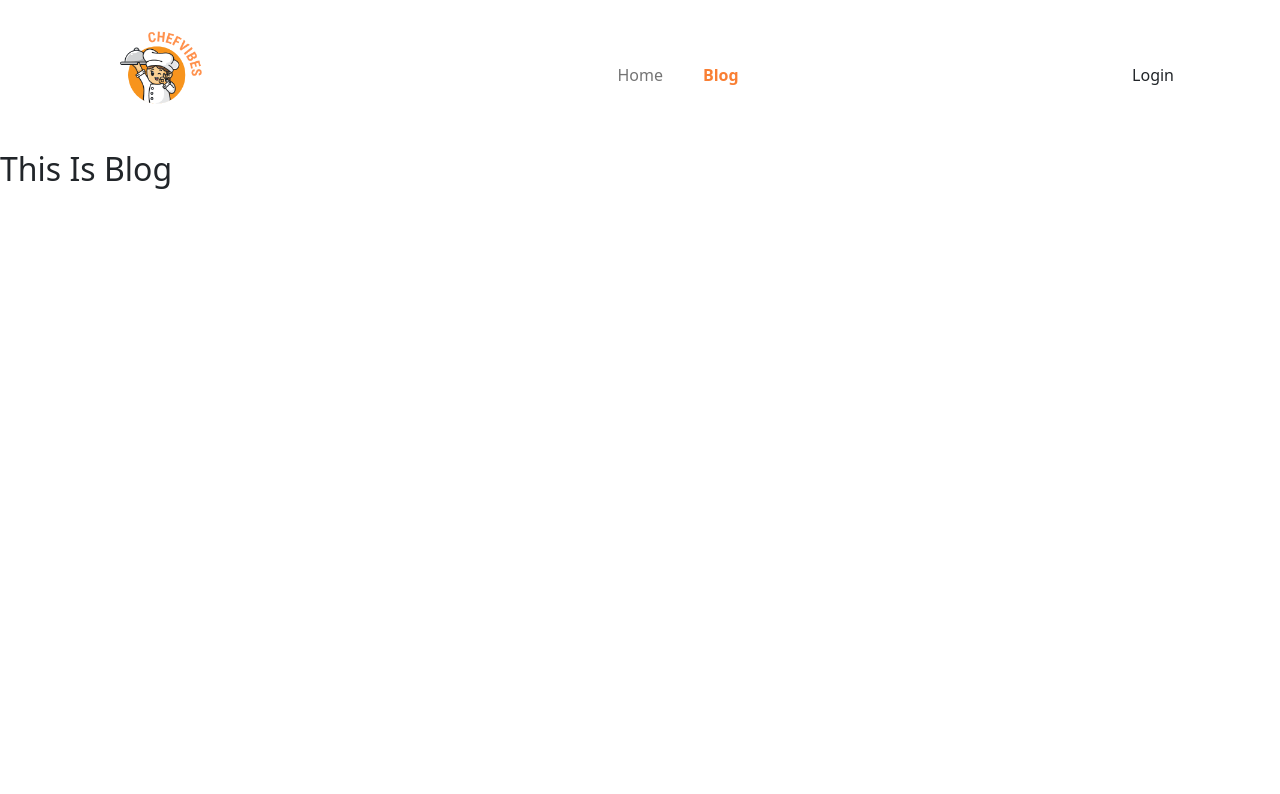
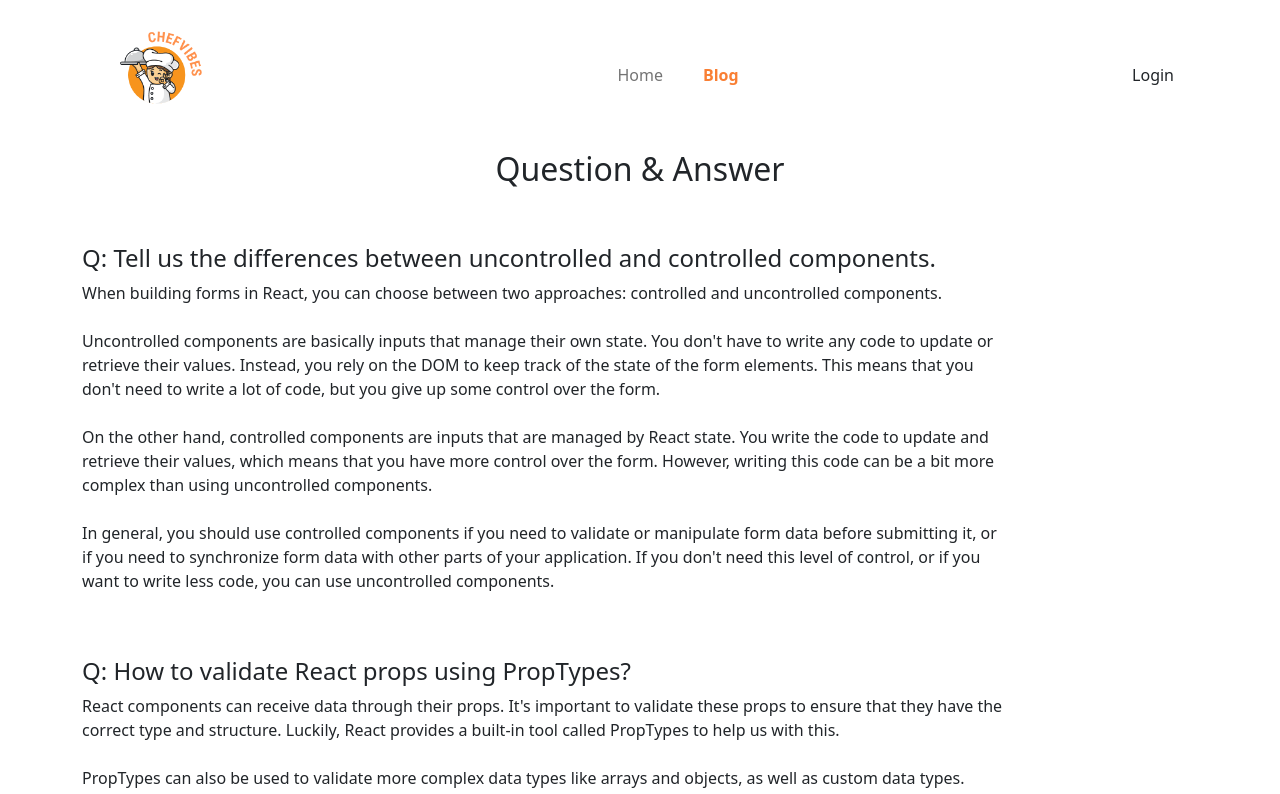
Before and after one commit to NusratJahanGeek/chef-vibes-client, a React (Vite) app: page /blog in a window 1280 px wide. Shown: the top 794 px of the page. Built offline with nearby package versions, Linux system fonts and the light colour scheme; no server answers.

Commit message:
Blog Page Added

```diff
--- a/src/pages/Blog/Blog.jsx
+++ b/src/pages/Blog/Blog.jsx
@@ -1,11 +1,123 @@
-import React from 'react';
+import React from "react";
+import { Col, Container, Row } from "react-bootstrap";
 
 const Blog = () => {
-    return (
-        <div>
-            <h2>This Is Blog</h2>
-        </div>
-    );
+  return (
+    <Container className="mx-auto">
+      <Row>
+        <Col className="text-center mb-5">
+          <div className="text-center">
+            <h2>Question & Answer</h2>
+          </div>
+        </Col>
+      </Row>
+      <Row>
+        <Col md={10} className="mb-5">
+          <h4>
+            Q: Tell us the differences between uncontrolled and controlled
+            components.
+          </h4>
+          <p>
+            When building forms in React, you can choose between two approaches:
+            controlled and uncontrolled components. <br />
+            <br />
+            Uncontrolled components are basically inputs that manage their own
+            state. You don't have to write any code to update or retrieve their
+            values. Instead, you rely on the DOM to keep track of the state of
+            the form elements. This means that you don't need to write a lot of
+            code, but you give up some control over the form. <br />
+            <br />
+            On the other hand, controlled components are inputs that are managed
+            by React state. You write the code to update and retrieve their
+            values, which means that you have more control over the form.
+            However, writing this code can be a bit more complex than using
+            uncontrolled components. <br />
+            <br />
+            In general, you should use controlled components if you need to
+            validate or manipulate form data before submitting it, or if you
+            need to synchronize form data with other parts of your application.
+            If you don't need this level of control, or if you want to write
+            less code, you can use uncontrolled components.
+          </p>
+          <br />
+          <br />
+          <h4>Q: How to validate React props using PropTypes?</h4>
+          <p>
+            React components can receive data through their props. It's
+            important to validate these props to ensure that they have the
+            correct type and structure. Luckily, React provides a built-in tool
+            called PropTypes to help us with this. <br />
+            <br />
+            PropTypes can also be used to validate more complex data types like
+            arrays and objects, as well as custom data types. Using PropTypes is
+            a great way to catch bugs early and improve the maintainability of
+            your code. So, don't forget to validate your props!
+          </p>
+          <br />
+          <br />
+          <h4>Q: Tell us the difference between nodejs and express js.</h4>
+          <p>
+            Node.js is an open-source, cross-platform JavaScript runtime
+            environment that allows developers to build server-side applications
+            using JavaScript. With Node.js, developers can write server-side
+            applications using JavaScript, which is a language that is familiar
+            to most frontend developers.
+            <br />
+            <br />
+            Express.js, on the other hand, is a popular web application
+            framework for Node.js. It is built on top of Node.js and provides a
+            simpler and more streamlined way to build web applications and APIs.
+            Express.js offers a variety of features and tools that make it
+            easier to handle HTTP requests and responses, route URLs, and manage
+            middleware.
+            <br />
+            <br />
+            Think of Node.js as the foundation or building block of your
+            server-side application, and Express.js as the tool that helps you
+            build it faster and more efficiently. While Node.js provides the
+            runtime environment to execute your server-side JavaScript code,
+            Express.js provides a set of APIs and middleware that help you
+            handle requests and responses, manage sessions and cookies, and so
+            on.
+            <br />
+            <br />
+            In summary, Node.js is a runtime environment that allows you to
+            write server-side JavaScript code, while Express.js is a framework
+            that runs on top of Node.js and provides a simpler and more
+            streamlined way to build web applications and APIs.
+          </p>
+          <br />
+          <br />
+          <h4>
+            Q: What is a custom hook, and why will you create a custom hook?
+          </h4>
+          <p>
+            In React, a custom hook is a JavaScript function that starts with
+            the word use and lets you extract some common logic from a
+            component. Custom hooks allow you to reuse that logic across
+            different components without duplicating the code.
+            <br />
+            <br />
+            Creating a custom hook is useful when you have complex logic that
+            needs to be shared among different components. For example, if you
+            have a form with several input fields that need to be validated, you
+            can create a custom hook that handles the validation logic. Then,
+            you can reuse that hook in different forms throughout your
+            application, without having to rewrite the validation code every
+            time.
+            <br />
+            <br />
+            Custom hooks can also be used to encapsulate the logic of working
+            with external APIs, managing state, handling side effects, and more.
+            <br />
+            <br />
+            Overall, custom hooks help you write cleaner, more modular code,
+            making it easier to maintain and scale your application over time.
+          </p>
+        </Col>
+      </Row>
+    </Container>
+  );
 };
 
 export default Blog;
```
